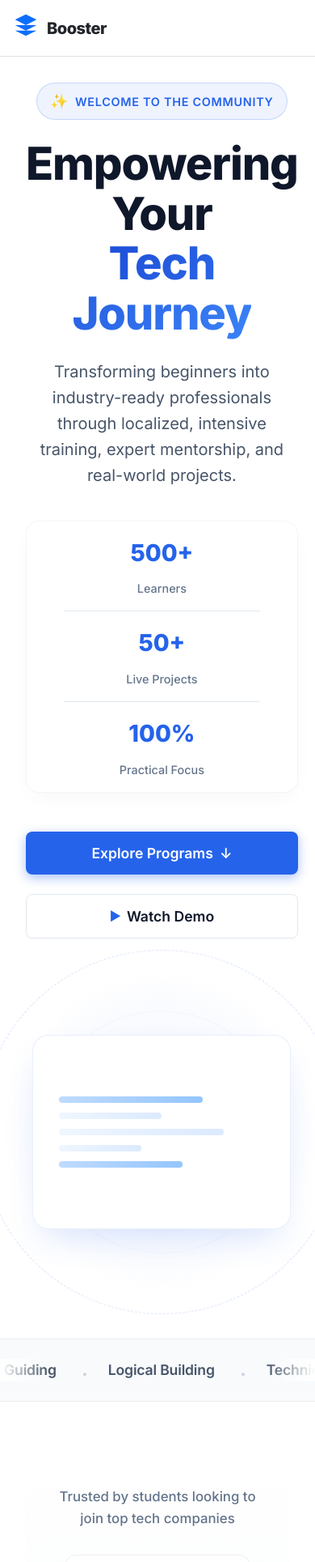
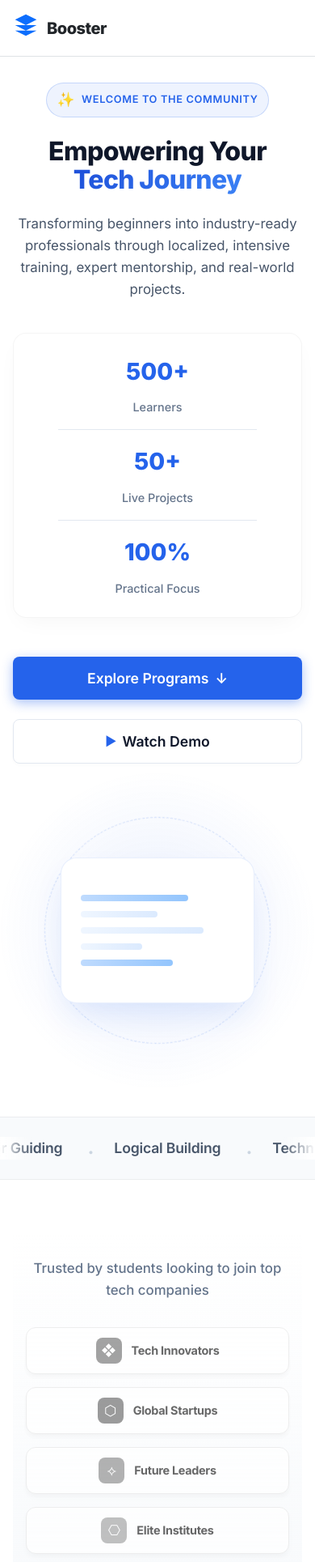
Before and after one commit to BoosterTechAcademy/Booster, a React (Vite) app: page /community-hero in a window 390 px wide. Shown: the top 1929 px of the page at 81% size. Built offline with nearby package versions, Linux system fonts and the light colour scheme.

Commit message:
responsive

```diff
--- a/src/components/BusinessServices/CommunityHero.css
+++ b/src/components/BusinessServices/CommunityHero.css
@@ -732,25 +732,42 @@
 }
 
 @media (max-width: 768px) {
+    .ch-hero-content {
+        padding: 2rem 1rem 4rem;
+    }
+
     .ch-hero-grid {
         grid-template-columns: 1fr;
         text-align: center;
+        gap: 2.5rem;
     }
 
     .ch-hero-text {
         align-items: center;
+        text-align: center;
+    }
+
+    .ch-hero-text h1 {
+        font-size: 2.5rem;
+        text-align: center;
     }
 
     .ch-hero-text .subtitle {
         text-align: center;
         max-width: 100%;
+        font-size: 1.05rem;
+    }
+
+    .welcome-badge {
+        font-size: 0.8rem;
+        padding: 0.4rem 0.8rem;
     }
 
     .ch-hero-stats {
         flex-direction: column;
         gap: 1rem;
         width: 100%;
-        padding: 1rem;
+        padding: 1.5rem;
     }
 
     .divider {
@@ -769,12 +786,44 @@
     }
 
     .ch-hero-visual {
-        min-height: 350px;
-        margin-top: 2rem;
+        min-height: 300px;
+        margin-top: 1rem;
+    }
+
+    .main-circle {
+        width: 320px;
+        height: 320px;
+    }
+
+    .secondary-circle {
+        width: 220px;
+        height: 220px;
+    }
+
+    .hero-main-illustration {
+        width: 280px;
+        height: 200px;
     }
 
     .floating-card-1, .floating-card-2 {
         display: none; /* Hide complex floating elements on mobile for cleaner look */
+    }
+
+    .ch-trust-banner {
+        padding: 2rem 1rem;
+        margin-bottom: 3rem;
+    }
+
+    .ch-features-section {
+        margin-bottom: 4rem;
+    }
+
+    .ch-cards-container {
+        grid-template-columns: 1fr;
+    }
+
+    .ch-info-card {
+        padding: 2rem 1.5rem;
     }
 
     .section-header h2, .offerings-header h2 {
@@ -783,7 +832,8 @@
 
     .offerings-grid {
         grid-template-columns: 1fr;
-        padding: 0 1rem;
+        padding: 0;
+        gap: 1.5rem;
     }
 
     .offering-card {
@@ -791,12 +841,47 @@
         min-height: auto;
     }
 
-    .trust-logos {
-        gap: 2rem;
+    .trust-logos-container {
+        gap: 1rem;
+    }
+
+    .company-logo {
+        width: calc(50% - 0.5rem);
+        padding: 0.75rem 0.5rem;
+        justify-content: center;
+    }
+
+    .logo-text {
+        font-size: 0.9rem;
     }
 
     .ch-tech-marquee::before,
     .ch-tech-marquee::after {
-        width: 60px; /* smaller gradient on mobile */
+        width: 40px; /* smaller gradient on mobile */
     }
 }
+
+@media (max-width: 480px) {
+    .ch-hero-text h1 {
+        font-size: 2rem;
+    }
+
+    .main-circle {
+        width: 280px;
+        height: 280px;
+    }
+
+    .secondary-circle {
+        width: 180px;
+        height: 180px;
+    }
+
+    .hero-main-illustration {
+        width: 240px;
+        height: 180px;
+    }
+
+    .company-logo {
+        width: 100%;
+    }
+}
```
